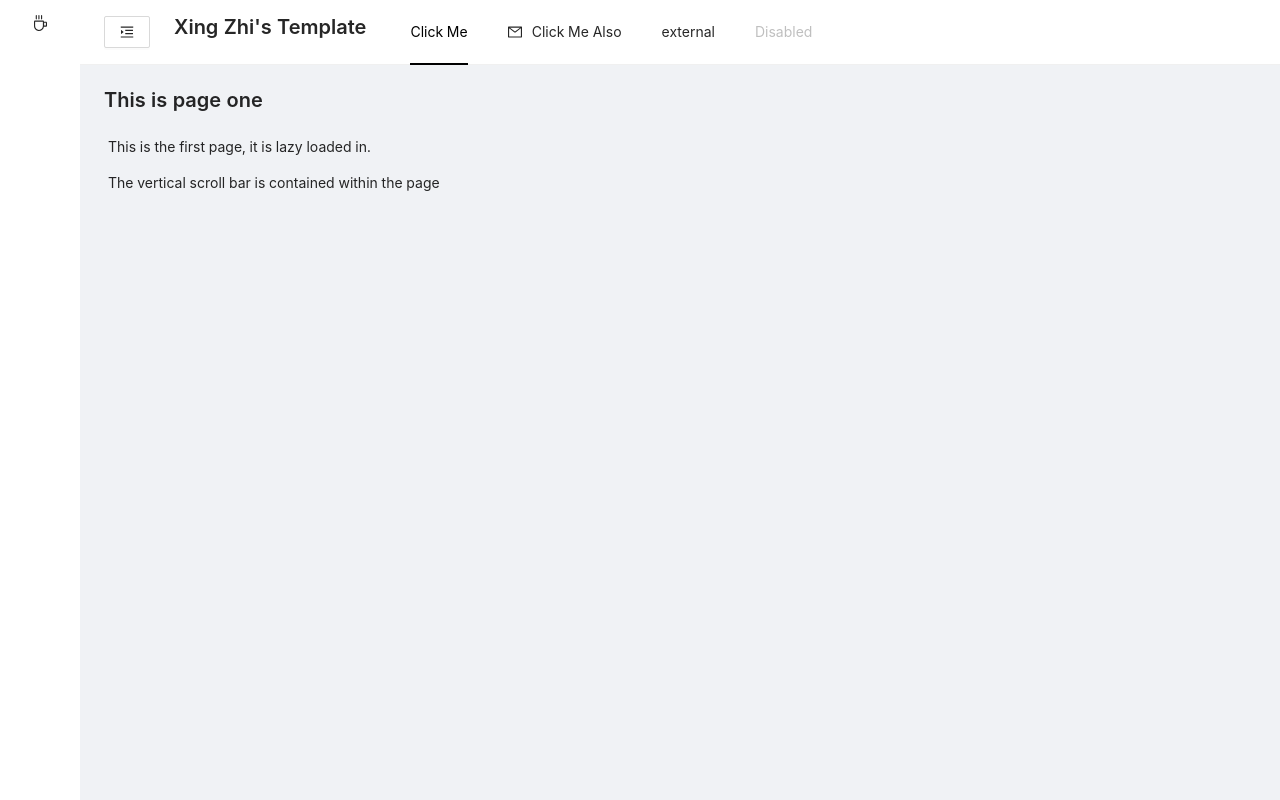
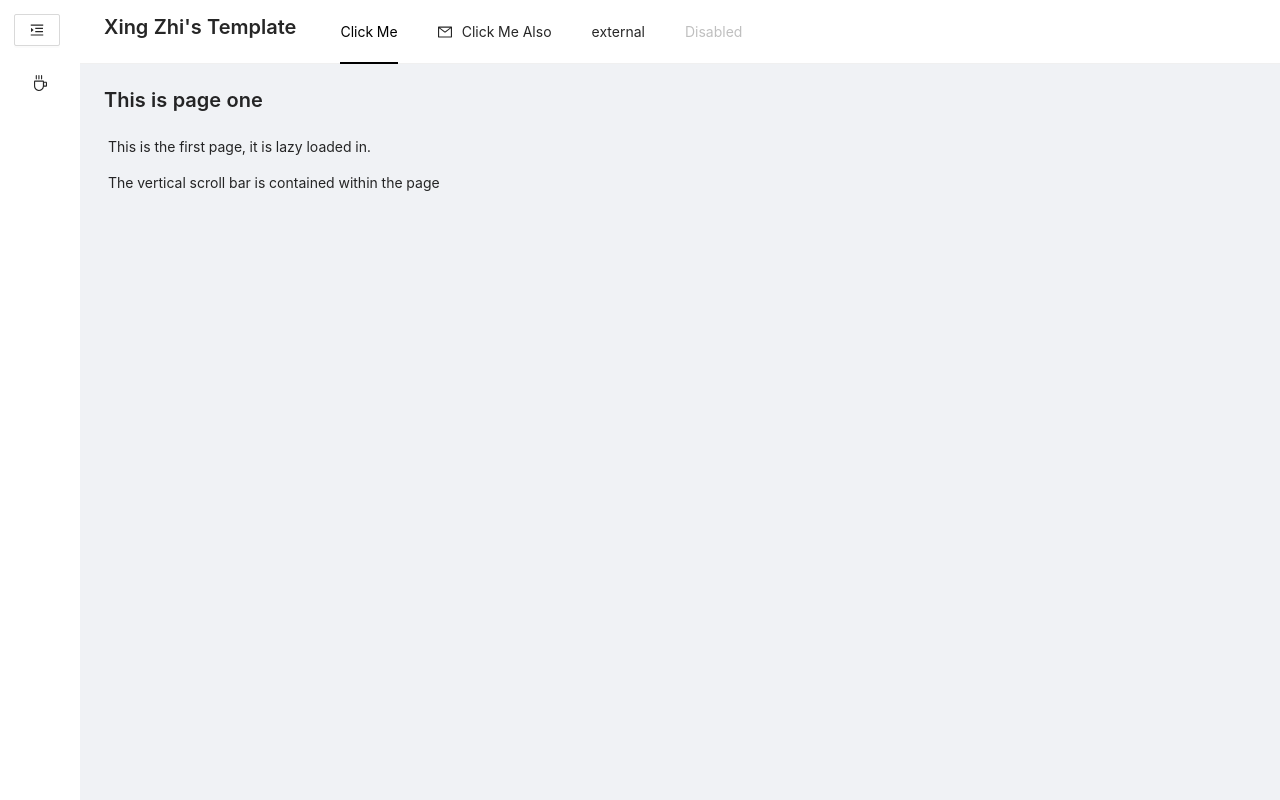
Before and after one commit to limxingzhi/XZ-Template, a React (Create React App) app: page /one in a window 1280 px wide. Built offline with nearby package versions, Linux system fonts and the light colour scheme.

Commit message:
Moved sider collapse btn into sider

```diff
--- a/package.json
+++ b/package.json
@@ -31,6 +31,7 @@
     "@types/react-dom": "^16.9.10",
     "@types/react-router-dom": "^5.1.6",
     "antd": "^4.8.5",
+    "normalize.css": "^8.0.1",
     "prop-types": "^15.7.2",
     "react": "^17.0.1",
     "react-dom": "^17.0.1",
--- a/src/App/App.tsx
+++ b/src/App/App.tsx
@@ -1,6 +1,7 @@
 import React, { useState } from "react";
 import "antd/dist/antd.less";
 import { Router, Switch, Route, Redirect } from "react-router-dom";
+import 'normalize.css';
 import { history } from "../utils";
 import {
   Layout,
--- a/src/components/Layout/Layout.less
+++ b/src/components/Layout/Layout.less
@@ -18,3 +18,13 @@
 .nav__branding-img {
   display: inline-block;
 }
+
+.nav__sider--btn {
+  display: flex;
+  flex-direction: row;
+  justify-content: flex-start;
+
+  padding: 1em;
+  width: 100%;
+  background-color: @layout-sider-background-light;
+}
--- a/src/components/Layout/Layout.tsx
+++ b/src/components/Layout/Layout.tsx
@@ -67,23 +67,26 @@ const Layout: React.FC<NavProps> = ({ siderMenu, brandingImageURL, children, bra
               overflowX: 'hidden',
             }}
           >
+            {
+              siderMenu
+                ?
+                <div className="nav__sider--btn">
+                  <Button type="default" onClick={siderCollapseHandler}>
+                    {siderCollapse ? <MenuUnfoldOutlined /> : <MenuFoldOutlined />}
+                  </Button>
+                </div>
+                : null
+            }
             {siderMenu}
           </Menu>
         </Sider>
         : null
       }
       <AntLayout>
-        <Header style={{ width: '100%', padding: 0, margin: 0 }}>
+        <Header style={{ width: '100%', padding: 0, margin: 0, position: 'sticky' }}>
           <Menu selectedKeys={[currentTab]} mode="horizontal">
             <Space size="large">
               <span />
-              {
-                siderMenu
-                  ? <Button type="default" onClick={siderCollapseHandler}>
-                    {siderCollapse ? <MenuUnfoldOutlined /> : <MenuFoldOutlined />}
-                  </Button>
-                  : null
-              }
               {brandingItem}
               <span />
             </Space>
```
Also changed, not shown: 1 other file (tests, documents, lock files or other folders).
